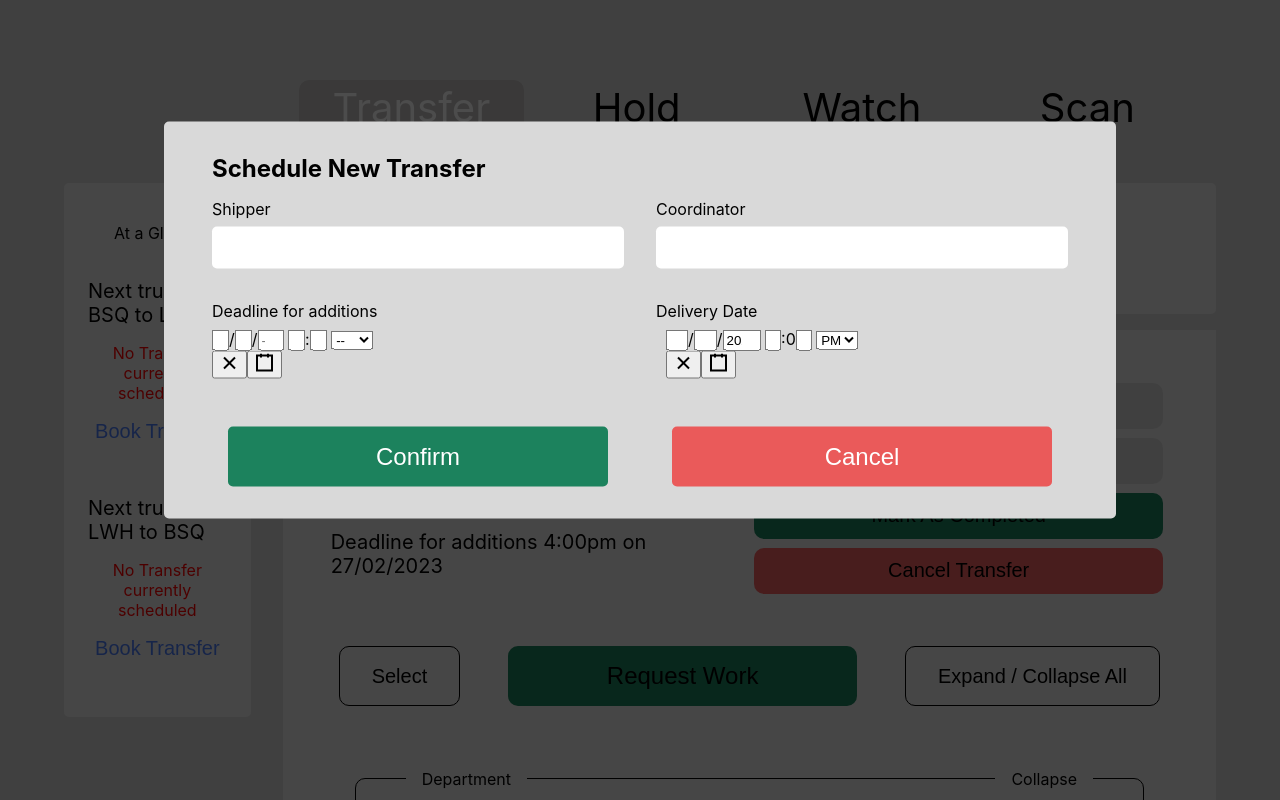
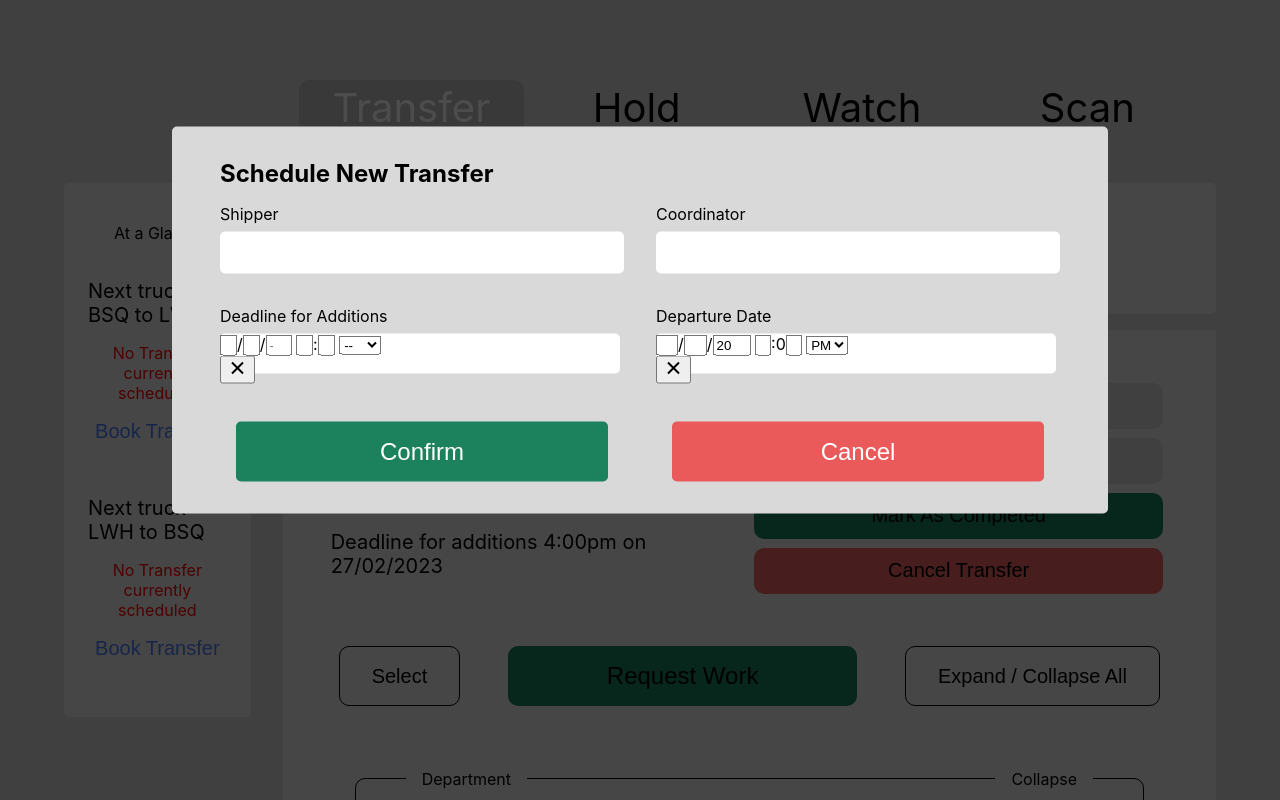
Before and after one commit to lefthomas/PropertyController, a React (Create React App) app: page / in a window 1280 px wide. Both pictures are taken after a click on the button "Request Work". Shown: the top 800 px of the page. Built offline with nearby package versions, Linux system fonts and the light colour scheme.

Commit message:
changed delivery to departure and updated CSS

```diff
--- a/src/modals/TransferModal/TransferModal.css
+++ b/src/modals/TransferModal/TransferModal.css
@@ -46,7 +46,7 @@
   border: none;
   width: 400px;
   height: 40px;
-  padding-left: 10px;
+  background-color: white;
 }
 
 .transfer-modal-btn {
--- a/src/modals/TransferModal/TransferModal.js
+++ b/src/modals/TransferModal/TransferModal.js
@@ -8,7 +8,7 @@ function TransferModal(props) {
   const [shipper, setShipper] = useState("");
   const [coordinator, setCoordinator] = useState("");
   const [additionsDate, setAdditionsDate] = useState("");
-  const [deliveryDate, setDeliveryDate] = useState(new Date());
+  const [departureDate, setDepartureDate] = useState(new Date());
 
   const CREATE_TRANSFER = gql`
     mutation Mutation($shipper: String, $coordinator: String) {
@@ -25,9 +25,6 @@ function TransferModal(props) {
     e.preventDefault();
 
     // newTransfer({ variables: { shipper: shipper, coordinator: coordinator } });
-
-    console.log(additionsDate);
-    console.log(deliveryDate);
 
     props.close();
     setShipper("");
@@ -73,22 +70,27 @@ function TransferModal(props) {
 
           <div className="transfer-modal-label-container">
             <label className="transfer-modal-label">
-              Deadline for additions
+              Deadline for Additions
             </label>
             <DateTimePicker
               onChange={setAdditionsDate}
               value={additionsDate}
               disableClock={true}
               required={true}
+              className={"transfer-modal-input"}
+              calendarIcon={null}
+              minDate={new Date()}
             />
           </div>
           <div className="transfer-modal-label-container">
-            <label className="transfer-modal-label">Delivery Date</label>
+            <label className="transfer-modal-label">Departure Date</label>
             <DateTimePicker
-              onChange={setDeliveryDate}
-              value={deliveryDate}
+              onChange={setDepartureDate}
+              value={departureDate}
               disableClock={true}
               className={"transfer-modal-input"}
+              calendarIcon={null}
+              minDate={new Date()}
             />
           </div>
 
```
